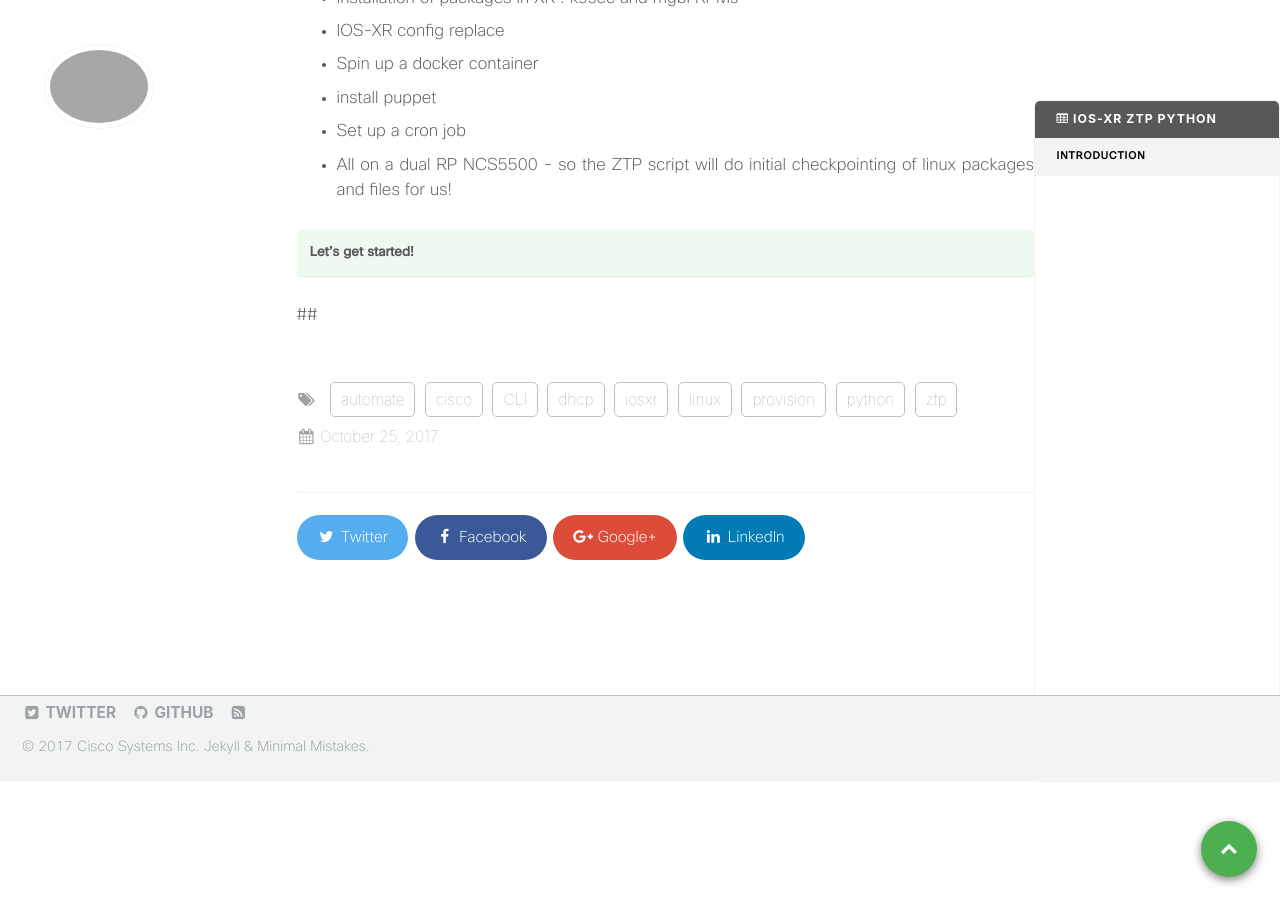
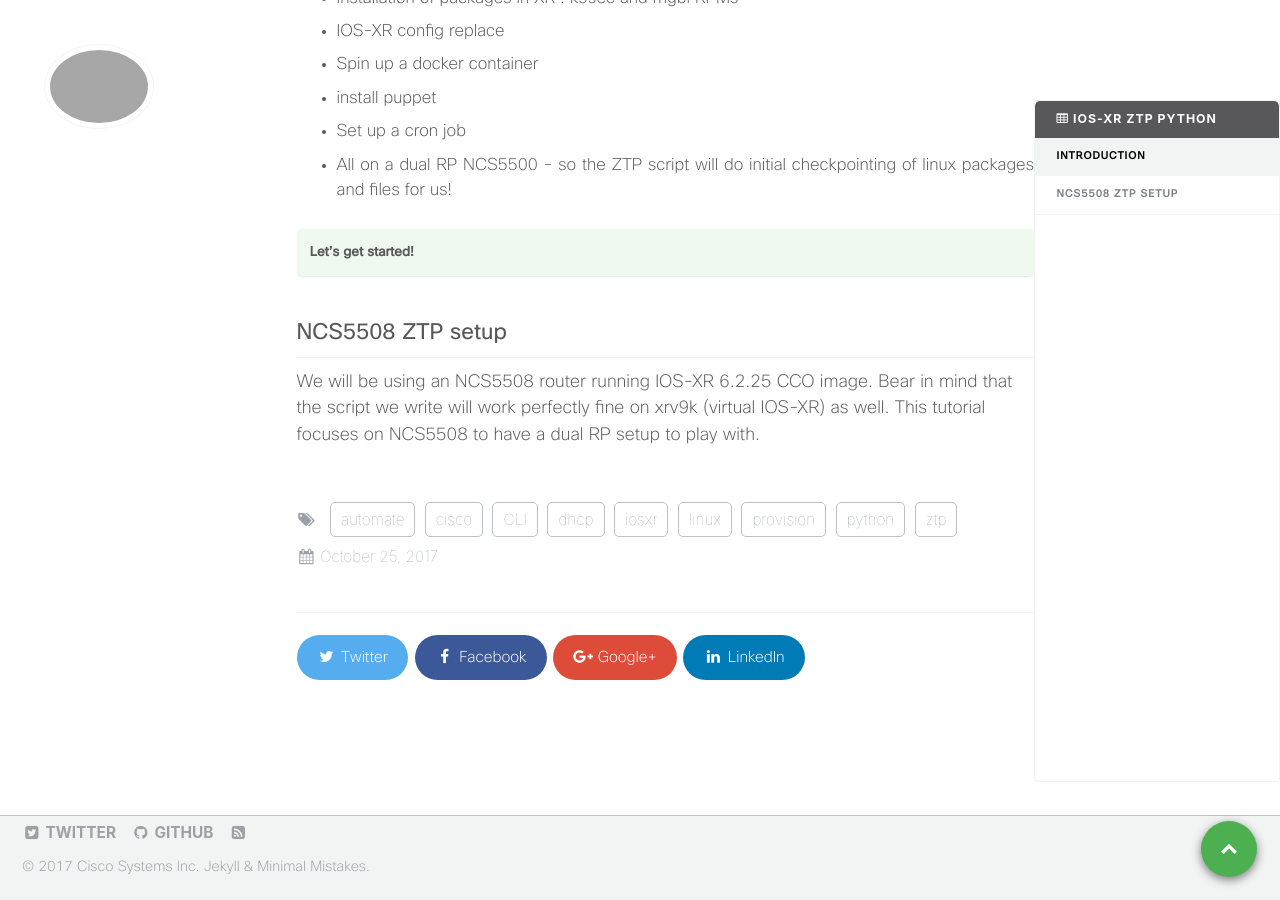
Before and after one commit to xrdocs/software-management, a Jekyll site: the page built from _tutorials/2017-10-25-ios-xr-ztp-python-library-automated-provisioning-using-python.md, in a window 1280 px wide and 900 px high, scrolled down 1042 px. Built offline with Jekyll 4.4.1, drawn with Linux system fonts in a browser that asks for light colours; comment, search, counter and statistics services are not loaded; some of the changed text lies outside the part shown.

Commit message:
Create 2017-10-25-ios-xr-ztp-python-library-automated-provisioning-using-python.md

```diff
--- a/_tutorials/2017-10-25-ios-xr-ztp-python-library-automated-provisioning-using-python.md
+++ b/_tutorials/2017-10-25-ios-xr-ztp-python-library-automated-provisioning-using-python.md
@@ -1,7 +1,7 @@
 ---
 published: true
 date: '2017-10-25 12:50 -0700'
-title: 'IOS-XR ZTP Python Library: Automated provisioning using python (6.2.2+)'
+title: 'IOS-XR ZTP Python Library: Automated provisioning using python (6.2.25+)'
 author: Akshat Sharma
 excerpt: >-
   Understand the Python ZTP library in IOS-XR, the available methods and build
@@ -49,4 +49,8 @@ Further, we'll go a step further and write an exhaustive ZTP script in python th
 **Let's get started!**
 {: .notice--success}
 
-##
+
+## NCS5508 ZTP setup
+
+
+We will be using an NCS5508 router running IOS-XR 6.2.25 CCO image. Bear in mind that the script we write will work perfectly fine on xrv9k (virtual IOS-XR) as well. This tutorial focuses on NCS5508 to have a dual RP setup to play with.
```
